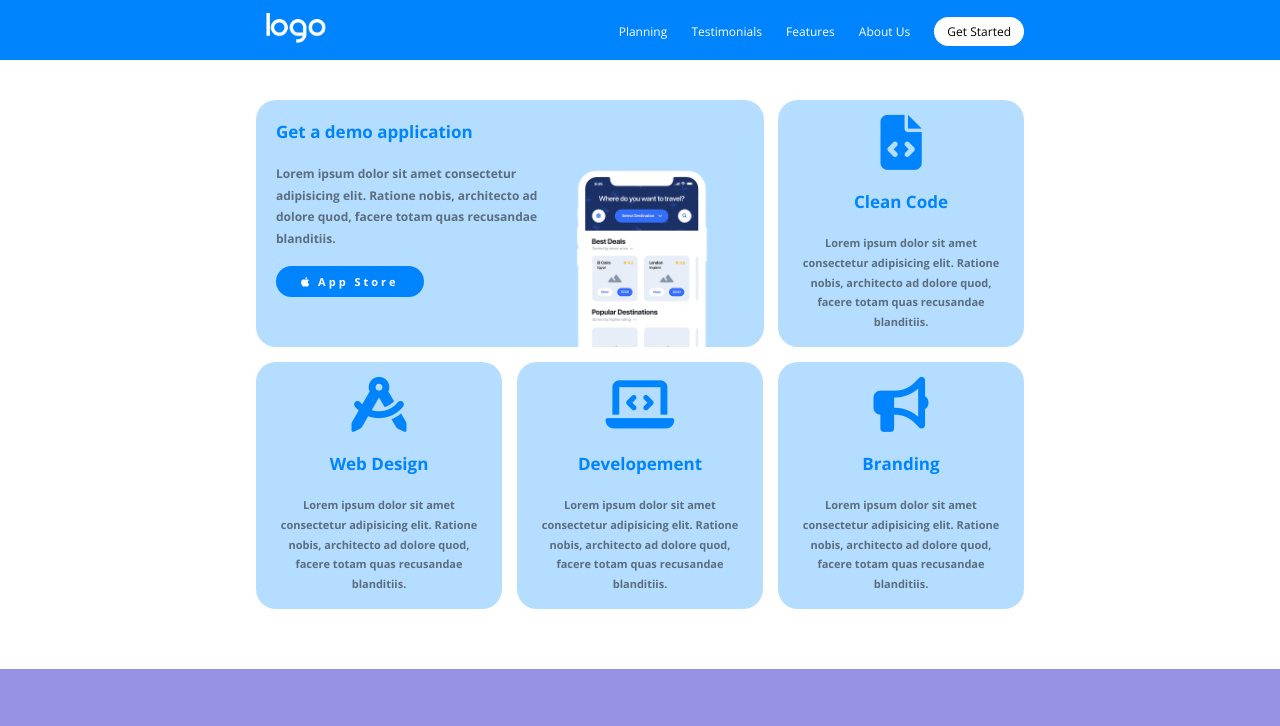
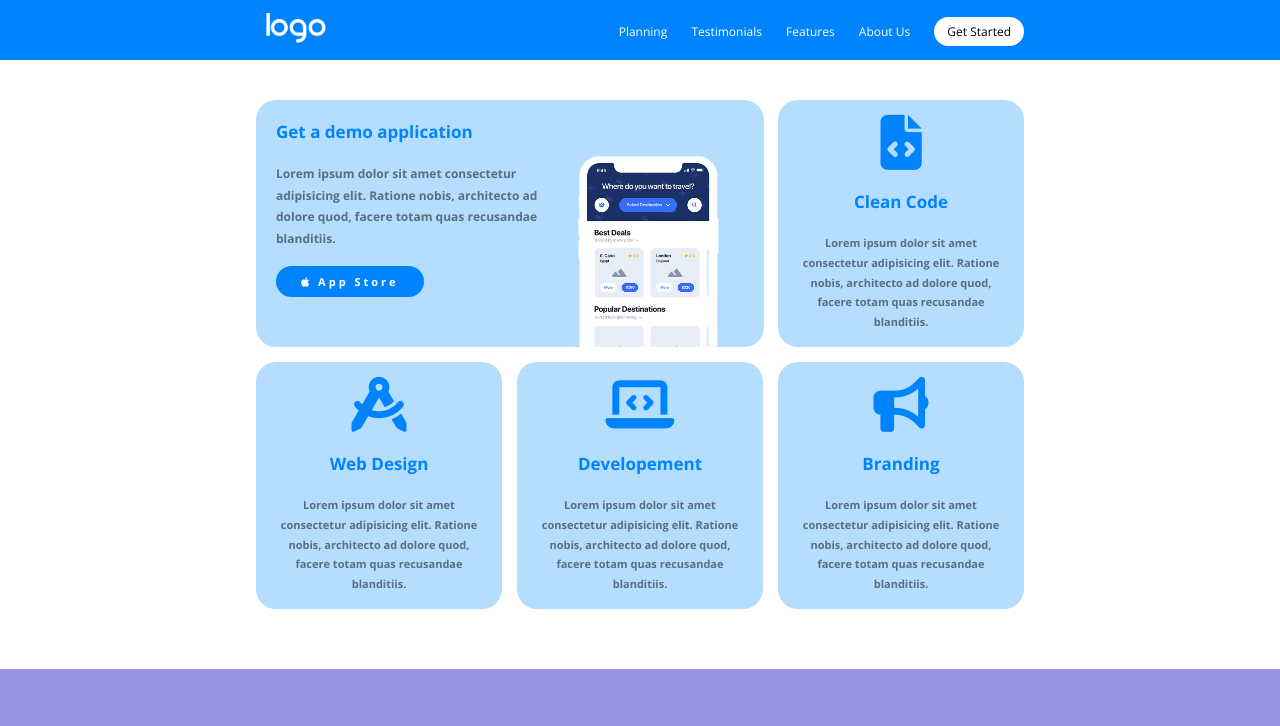
Before and after one commit to CaraccioloJessica/htmlcss-responsive-layout, a plain HTML site: page index.html in a window 1280 px wide. Shown: the top 726 px of the page. Drawn offline with nearby package versions, Linux system fonts and the light colour scheme.

Commit message:
card img fixed

```diff
--- a/css/style.css
+++ b/css/style.css
@@ -86,7 +86,7 @@ header a{
 
 .card.big{
   width: calc( (100% / 3 - 2px) * 2);
-  position: relative;
+  display: flex;
 }
 
 #card-descr{
@@ -117,12 +117,11 @@ header a{
 }
 
 .card img{
-  width: 32%;
-  position: absolute;
-  bottom: 0;
-  right: 40px;
+  width: 11rem;
+  align-self: flex-end;
 }
 
+/********* 3 card *********/
 .card.top{
   text-align: center;
   padding: 15px;
```
Also changed, not shown: index.html (+1 -1 lines).
